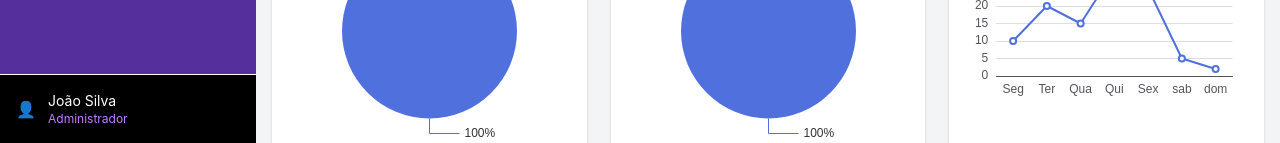
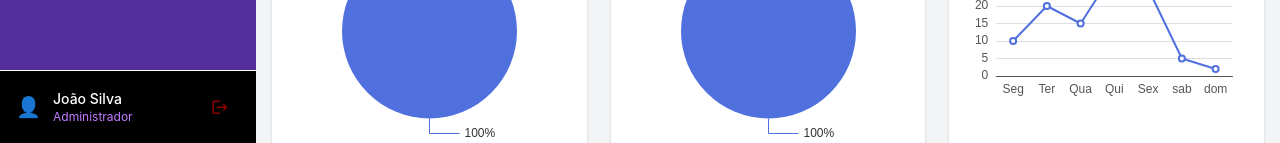
Before and after one commit to elderlira/crm_project, a Vue app: page / in a window 1280 px wide. Shown: the part 657-800 px from the top of the page. Built offline with nearby package versions, Linux system fonts and the light colour scheme; sample sign-in values are in the browser's storage.

Commit message:
implemented logout schema

```diff
--- a/src/components/Sidebar.vue
+++ b/src/components/Sidebar.vue
@@ -5,7 +5,7 @@
   ]" style="background-color: #552F9B;">
     <div class="aside-color">
       <button @click="emit('toggle')" class="w-full p-3 hover:bg-purple-700 transition"
-        :style="{ backgroundColor: '552F9B' }">
+        :style="{ backgroundColor: '#552F9B' }">
         ☰
       </button>
       <div class="flex items-center gap-3 pt-6 pb-4 px-4 border-b">
@@ -47,24 +47,40 @@
     </div>
 
     <!-- RODAPÉ -->
-    <div class="p-4 border-t flex items-center gap-3 mt-auto rodape">
-      👤
+    <div class="p-4 border-t flex items-center justify-between gap-3 mt-auto rodape">
+      <div class="flex items-center gap-3 flex-1">
+        <span class="text-xl">👤</span>
+        <div v-if="isOpen" class="min-w-0">
+          <div class="text-sm font-medium truncate">João Silva</div>
+          <div class="text-xs text-purple-400 truncate">Administrador</div>
+        </div>
+      </div>
       <div v-if="isOpen">
-        <div class="text-sm">João Silva</div>
-        <div class="text-xs text-purple-400">Administrador</div>
+        <v-btn @click="logout" size="small" variant="text" color="#8B0000" icon="mdi-logout"></v-btn>
       </div>
     </div>
+
   </aside>
 </template>
 
 <script setup lang="ts">
 import { defineProps, defineEmits } from 'vue'
+import { useRouter } from 'vue-router'
+
+const router = useRouter()
 
 const props = defineProps<{
   isOpen: boolean
 }>()
 
 const emit = defineEmits(['toggle'])
+
+const logout = () => {
+  localStorage.removeItem("access_token")
+  localStorage.removeItem("refresh_token")
+
+  router.push("/login")
+}
 </script>
 
 <style>
```
